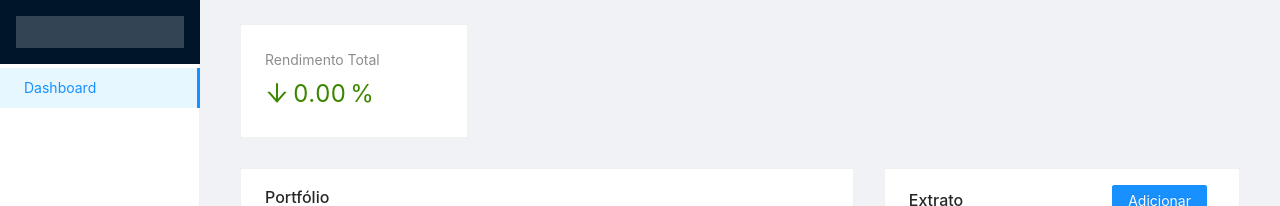
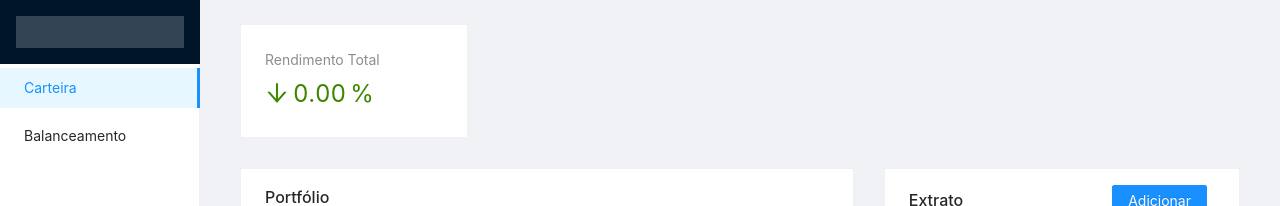
Before and after one commit to fccoelho7/stonks, a React (Create React App) app: page / in a window 1280 px wide. Shown: the top 206 px of the page. Built offline with nearby package versions, Linux system fonts and the light colour scheme; no server answers.

Commit message:
Add routes

```diff
--- a/package.json
+++ b/package.json
@@ -15,6 +15,7 @@
     "react": "^16.13.0",
     "react-dom": "^16.13.0",
     "react-hook-form": "^5.0.3",
+    "react-router-dom": "^5.1.2",
     "react-scripts": "3.4.0",
     "react-use": "^13.27.0",
     "xml-js": "^1.6.11"
--- a/src/App.js
+++ b/src/App.js
@@ -1,11 +1,24 @@
 import React from "react";
+import { BrowserRouter as Router, Switch, Route } from "react-router-dom";
 
 import Dashboard from "./pages/Dashboard";
+import Balancing from "./pages/Balancing";
 
 import "./App.css";
 
 function App() {
-  return <Dashboard />;
+  return (
+    <Router>
+      <Switch>
+        <Route path="/balanceamento">
+          <Balancing />
+        </Route>
+        <Route path="/">
+          <Dashboard />
+        </Route>
+      </Switch>
+    </Router>
+  );
 }
 
 export default App;
--- /dev/null
+++ b/src/components/Layout.jsx
@@ -0,0 +1,30 @@
+import React from "react";
+import { Layout, Menu } from "antd";
+import { Link } from "react-router-dom";
+
+const { Sider, Content } = Layout;
+
+function App({ children }) {
+  return (
+    <>
+      <Layout>
+        <Sider>
+          <div className="logo" />
+          <Menu mode="inline" defaultSelectedKeys={["1"]} style={{ height: "100vh" }}>
+            <Menu.Item key="1">
+              <Link to="/">Carteira</Link>
+            </Menu.Item>
+            <Menu.Item key="2">
+              <Link to="/balanceamento">Balanceamento</Link>
+            </Menu.Item>
+          </Menu>
+        </Sider>
+        <Layout>
+          <Content style={{ margin: "0 16px" }}>{children}</Content>
+        </Layout>
+      </Layout>
+    </>
+  );
+}
+
+export default App;
--- /dev/null
+++ b/src/pages/Balancing.jsx
@@ -0,0 +1,9 @@
+import React from "react";
+
+import Layout from "../components/Layout";
+
+function App({ children }) {
+  return <Layout>Balanceamento</Layout>;
+}
+
+export default App;
--- a/src/pages/Dashboard.jsx
+++ b/src/pages/Dashboard.jsx
@@ -1,14 +1,13 @@
 import React, { useEffect, useState } from "react";
-import { Layout, Menu, Card, Row, Col, Button, Drawer, Statistic } from "antd";
+import { Card, Row, Col, Button, Drawer, Statistic } from "antd";
 import { ArrowUpOutlined, ArrowDownOutlined } from "@ant-design/icons";
 
 import useStocks from "../hooks/useStocks";
+import Layout from "../components/Layout";
 import TransactionsTable from "../components/TransactionsTable";
 import WalletTable from "../components/WalletTable";
 import TransactionForm from "../components/TransactionForm";
 import CompositionChart from "../components/CompositionChart";
-
-const { Sider, Content } = Layout;
 
 function App() {
   const { transactions, addTransaction, removeTransaction, getWallet, wallet, allCompanies, composition } = useStocks();
@@ -27,14 +26,6 @@ function App() {
   return (
     <>
       <Layout>
-        <Sider>
-          <div className="logo" />
-          <Menu mode="inline" defaultSelectedKeys={["1"]} defaultOpenKeys={["sub1"]} style={{ height: "100vh" }}>
-            <Menu.Item key="1">Dashboard</Menu.Item>
-          </Menu>
-        </Sider>
-        <Layout>
-          <Content style={{ margin: "0 16px" }}>
         <div className="site-layout-background" style={{ padding: 24, minHeight: 360 }}>
           <Row gutter={30} style={{ marginBottom: 30 }}>
             <Col span={6}>
@@ -71,8 +62,6 @@ function App() {
             </Col>
           </Row>
         </div>
-          </Content>
-        </Layout>
       </Layout>
       <Drawer
         title="Adicionar Compra"
```
Also changed, not shown: 1 other file (tests, documents, lock files or other folders). Lines whose indentation alone changed are shown as unchanged.
